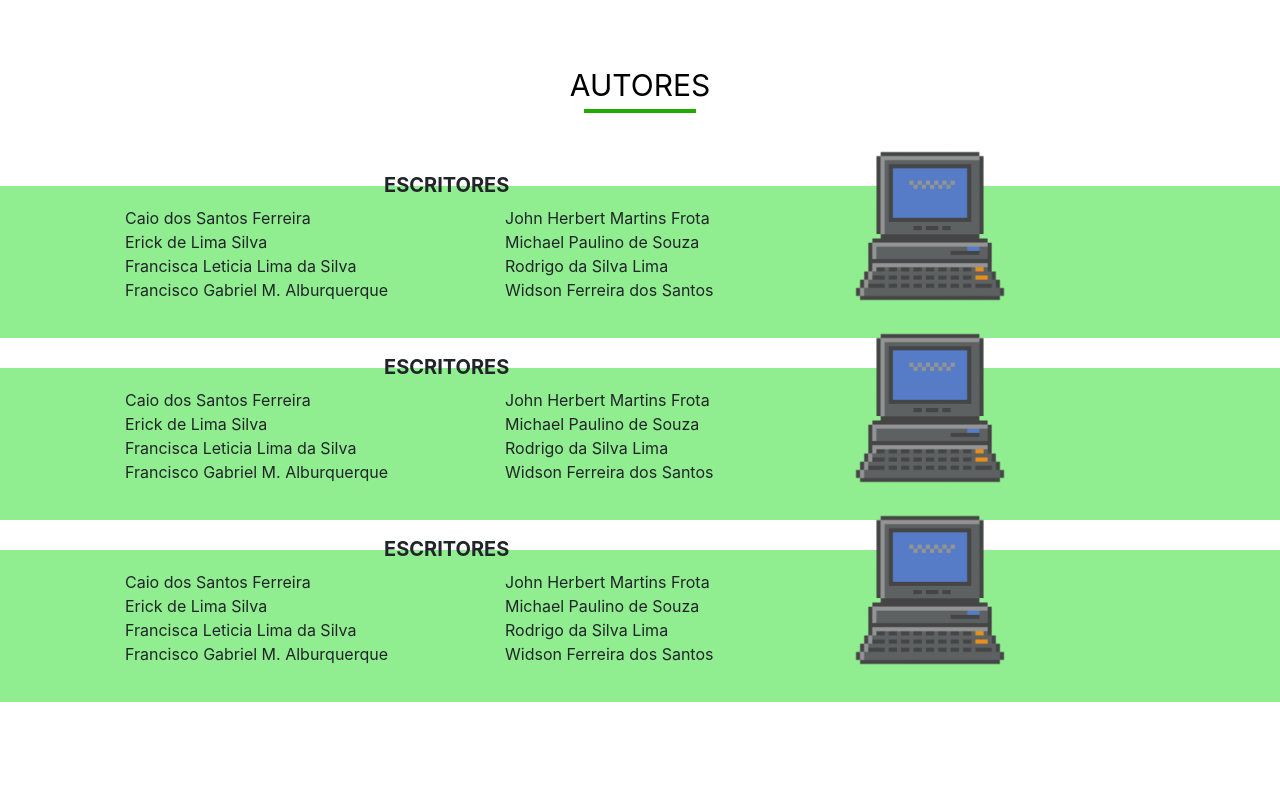
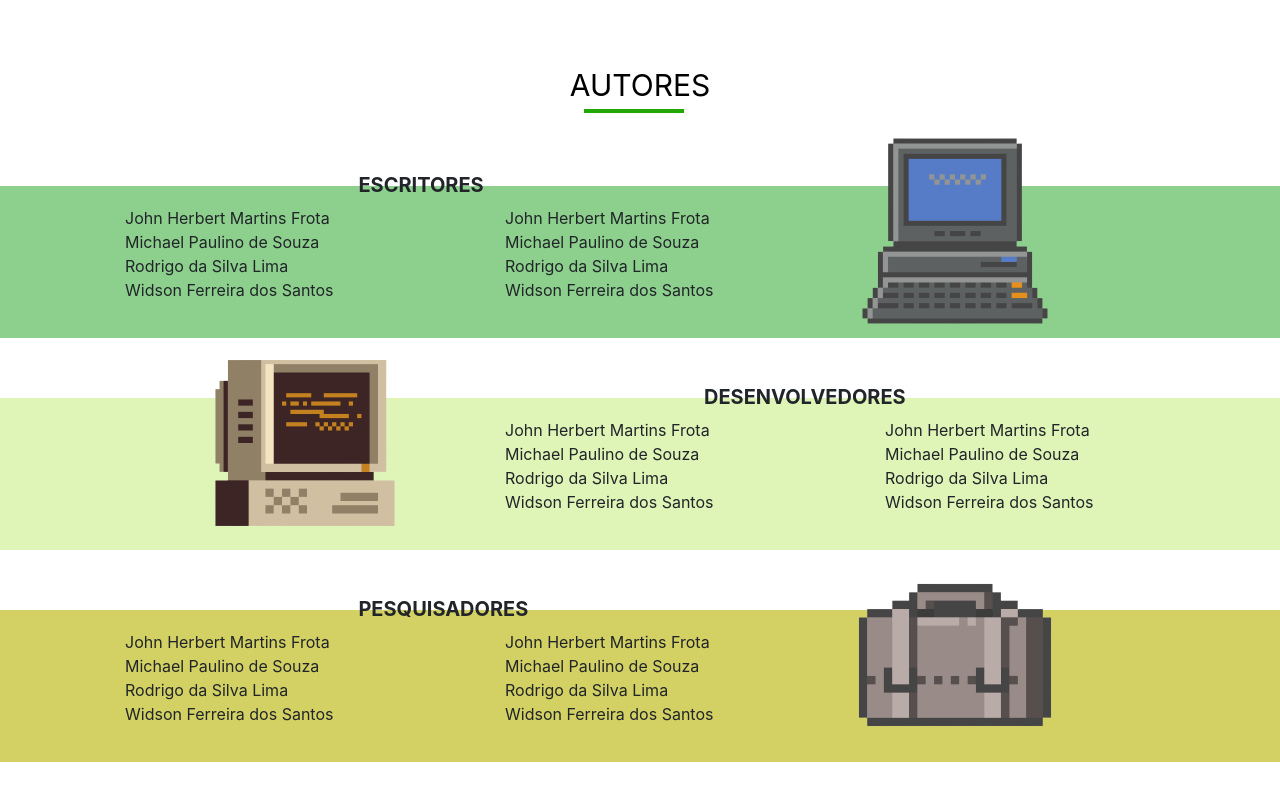
Before and after one commit to Isleyassis/ProjetoSocialOP, a Nuxt app: page / in a window 1280 px wide. Shown: the part 818-1618 px from the top of the page. Before the commit the page ends 1550 px from the top, so only its background shows below. Built offline with nearby package versions, Linux system fonts and the light colour scheme.

Commit message:
:rocket: estilizando componente autores

```diff
--- a/components/authors/index.vue
+++ b/components/authors/index.vue
@@ -10,18 +10,16 @@
                     <b-row>
                         <b-col col-lg="4">
                             <ul>
-                                <li>Caio dos Santos Ferreira</li>
-                                <li>Erick de Lima Silva</li>
-                                <li>Francisca Leticia Lima da Silva</li>
-                                <li>Francisco Gabriel M. Alburquerque</li>
+                                <li v-for="(part, index) in participants" :key="index">
+                                    {{ part.students }}
+                                </li>
                             </ul>
                         </b-col>
                         <b-col col-lg="4">
                             <ul>
-                                <li>John Herbert Martins Frota</li>
-                                <li>Michael Paulino de Souza</li>
-                                <li>Rodrigo da Silva Lima</li>
-                                <li>Widson Ferreira dos Santos</li>
+                                <li v-for="(part, index) in participants" :key="index">
+                                    {{ part.students }}
+                                </li>
                             </ul>
                         </b-col>
                         <b-col col-lg="4">
@@ -33,58 +31,54 @@
                 </b-container>
             </div>
 
-             <div class="main-authors__writers">
+             <div class="main-authors__developers">
                 <b-container>
-                    <h5 class="writers">ESCRITORES</h5>
+                    <h5 class="developers">DESENVOLVEDORES</h5>
                     <b-row>
                         <b-col col-lg="4">
+                            <div class="main-developers__wrapper-img">
+                                <img src="/Vetor Desenvolvedores.png" alt="imagem">
+                            </div>
+                        </b-col>
+                        <b-col col-lg="4">
                             <ul>
-                                <li>Caio dos Santos Ferreira</li>
-                                <li>Erick de Lima Silva</li>
-                                <li>Francisca Leticia Lima da Silva</li>
-                                <li>Francisco Gabriel M. Alburquerque</li>
+                                 <li v-for="(part, index) in participants" :key="index">
+                                    {{ part.students }}
+                                </li>
                             </ul>
                         </b-col>
                         <b-col col-lg="4">
                             <ul>
-                                <li>John Herbert Martins Frota</li>
-                                <li>Michael Paulino de Souza</li>
-                                <li>Rodrigo da Silva Lima</li>
-                                <li>Widson Ferreira dos Santos</li>
+                                <li v-for="(part, index) in participants" :key="index">
+                                    {{ part.students }}
+                                </li>
                             </ul>
-                        </b-col>
-                        <b-col col-lg="4">
-                            <div class="main-authors__wrapper-img">
-                                <img src="/Vetor Escritores.png" alt="imagem">
-                            </div>
                         </b-col>
                     </b-row>
                 </b-container>
             </div>
 
-             <div class="main-authors__writers">
+             <div class="main-authors__researchers">
                 <b-container>
-                    <h5 class="writers">ESCRITORES</h5>
+                    <h5 class="researchers">PESQUISADORES</h5>
                     <b-row>
                         <b-col col-lg="4">
                             <ul>
-                                <li>Caio dos Santos Ferreira</li>
-                                <li>Erick de Lima Silva</li>
-                                <li>Francisca Leticia Lima da Silva</li>
-                                <li>Francisco Gabriel M. Alburquerque</li>
+                                <li v-for="(part, index) in participants" :key="index">
+                                    {{ part.students }}
+                                </li>
                             </ul>
                         </b-col>
                         <b-col col-lg="4">
                             <ul>
-                                <li>John Herbert Martins Frota</li>
-                                <li>Michael Paulino de Souza</li>
-                                <li>Rodrigo da Silva Lima</li>
-                                <li>Widson Ferreira dos Santos</li>
+                                 <li v-for="(part, index) in participants" :key="index">
+                                    {{ part.students }}
+                                </li>
                             </ul>
                         </b-col>
                         <b-col col-lg="4">
-                            <div class="main-authors__wrapper-img">
-                                <img src="/Vetor Escritores.png" alt="imagem">
+                            <div class="main-researchers__wrapper-img">
+                                <img src="/Vetor Prsquisadores.png" alt="imagem">
                             </div>
                         </b-col>
                     </b-row>
@@ -94,12 +88,35 @@
     </section>
 </template>
 
+<script>
+export default {
+    data() {
+        return {
+            participants: [
+                {
+                    students: 'John Herbert Martins Frota'
+                },
+                {
+                    students: 'Michael Paulino de Souza'
+                },
+                {
+                    students: 'Rodrigo da Silva Lima'
+                },
+                {
+                    students: 'Widson Ferreira dos Santos'
+                }
+            ]
+        }
+    }
+}
+</script>
+
 <style scoped>
     .main-authors__title {
-    display: flex;
-    justify-content: center;
-    align-items: center;
-    margin-bottom: 70px;
+        display: flex;
+        justify-content: center;
+        align-items: center;
+        margin-bottom: 70px;
     }
 
     .main-authors__title h3 {
@@ -117,21 +134,21 @@
         content: '';
         bottom: -10%;
         left: 10%;
-        width: 80%;
+        width: 100px;
         height: 4px;
         background-color: #22A800;
     }
 
     .main-authors__writers {
-        background-color: lightgreen;
+        background-color: rgba(89, 187, 89, 0.685);
         position: relative;
         padding: 20px 0;
-        margin-bottom: 30px;
+        margin-bottom: 60px;
     }
 
     .writers {
         position: absolute;
-        left: 30%;
+        left: 28%;
         top: -13px;
         font-weight: bolder;
     }
@@ -141,10 +158,10 @@
     }
 
     .main-authors__wrapper-img {
-        width: 200px;
-        height: 200px;
+        width: 250px;
+        height: 250px;
         position: absolute;
-        top: -80px;
+        top: -100px;
         left: 0;
     }
 
@@ -153,4 +170,67 @@
         height: 100%;
     }
 
+
+     .main-authors__developers {
+        background-color: rgba(205, 238, 144, 0.644);
+        position: relative;
+        padding: 20px 0;
+        margin-bottom: 60px;
+    }
+
+    .developers {
+        position: absolute;
+        left: 55%;
+        top: -13px;
+        font-weight: bolder;
+    }
+
+    .main-authors__developers ul {
+        list-style: none;
+    }
+
+    .main-developers__wrapper-img {
+        width: 250px;
+        height: 250px;
+        position: absolute;
+        top: -100px;
+        right: 20px;
+    }
+
+    .main-developers__wrapper-img img{
+        width: 100%;
+        height: 100%;
+    }
+
+
+    .main-authors__researchers {
+        background-color: rgb(211, 209, 100);
+        position: relative;
+        padding: 20px 0;
+        margin-bottom: 60px;
+    }
+
+    .researchers {
+        position: absolute;
+        left: 28%;
+        top: -13px;
+        font-weight: bolder;
+    }
+
+    .main-authors__researchers ul {
+        list-style: none;
+    }
+
+    .main-researchers__wrapper-img {
+        width: 250px;
+        height: 250px;
+        position: absolute;
+        top: -100px;
+        left: 0;
+    }
+
+    .main-researchers__wrapper-img img{
+        width: 100%;
+        height: 100%;
+    }
 </style>
--- a/components/testimonials/index.vue
+++ b/components/testimonials/index.vue
@@ -138,8 +138,8 @@
     position: absolute;
     content: '';
     bottom: -10%;
-    left: 10%;
-    width: 80%;
+    left: 20%;
+    width: 100px;
     height: 4px;
     background-color: #22A800;
 }
```
Also changed, not shown: static/Vetor Desenvolvedores.png (added), static/Vetor Prsquisadores.png (added).
